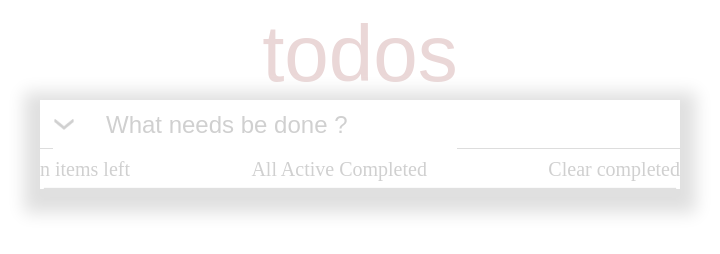
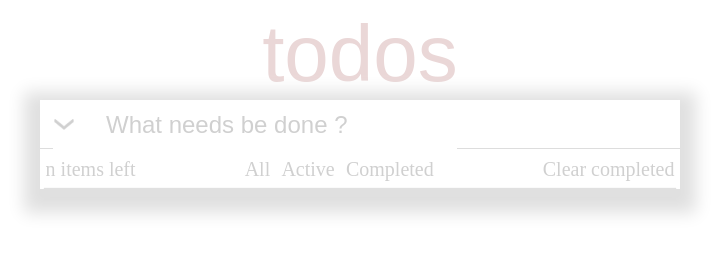
Before and after one commit to RoundRaccoon/todo-web-app, a plain HTML site: page index.html in a window 1280 px wide. Shown: the full height of the page, 280-1000 px from the left. Drawn offline with Linux system fonts and the light colour scheme.

Commit message:
Finished footer

```diff
--- a/index.css
+++ b/index.css
@@ -119,6 +119,24 @@
     font-size: 2.5vh;
 }
 
+.footerMiddle{
+    display: flex;
+    flex-direction: row;
+}
+
+.footerMiddleMiddle{
+    margin-left: 1.4vh;
+    margin-right: 1.4vh;
+}
+
+.footerLeft{
+    margin-left: 0.7vh;
+}
+
+.footerRight{
+    margin-right: 0.7vh;
+}
+
 #firstEnd{
     height: 1vh;
     width: 49vw;
--- a/index.html
+++ b/index.html
@@ -16,9 +16,13 @@
         <div id="itemList">
         </div>
         <div id="footer">
-            <div class="footerText">n items left</div>
-            <div class="footerText">All Active Completed</div>
-            <div class="footerText">Clear completed</div>
+            <div class="footerText footerLeft">n items left</div>
+            <div class="footerText footerMiddle">
+                <div>All</div>
+                <div class="footerMiddleMiddle">Active</div>
+                <div>Completed</div>
+            </div>
+            <div class="footerText footerRight">Clear completed</div>
         </div>
     </div>
     <div id="firstEnd"></div>
--- a/index.js
+++ b/index.js
@@ -9,6 +9,10 @@ let items = [
 
 function updateItemList() {
 
+}
+
+function renderList(items) {
+    //let currentList =
 }
 
 var checkBoxFunction = function () {
```
